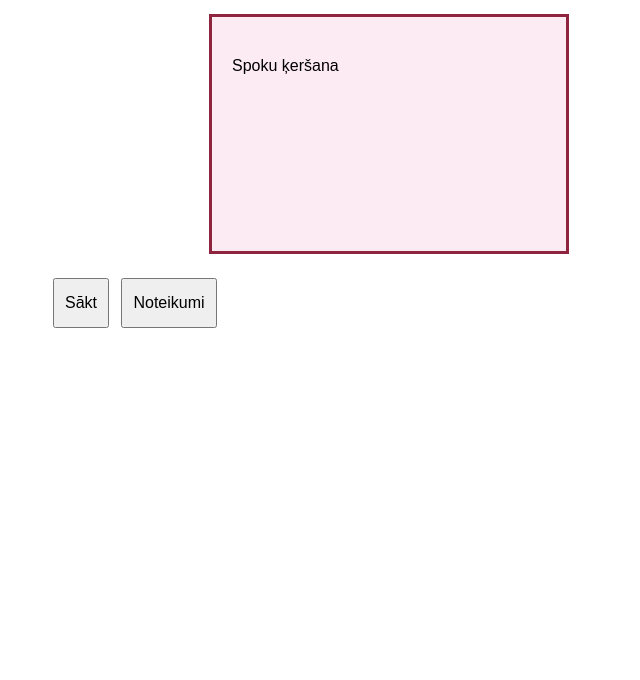
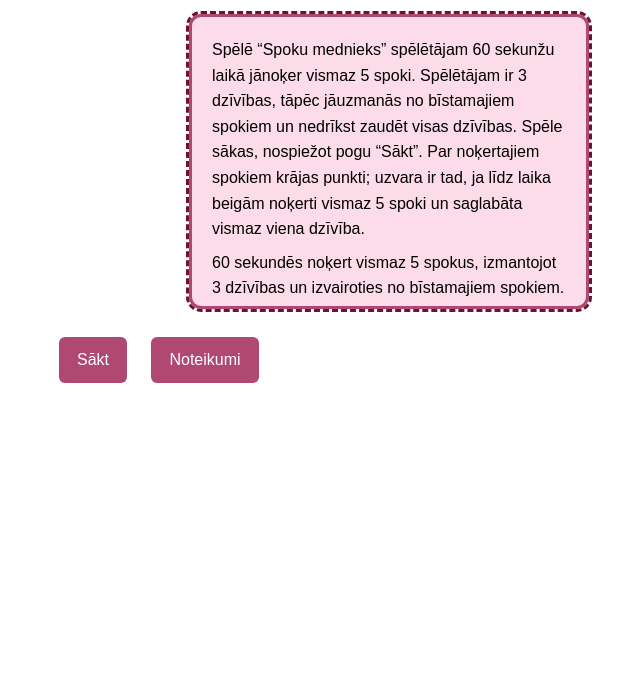
Before and after one commit to daryasmi48/Spele, a plain HTML site: page 2tema/22.html in a window 1280 px wide. Shown: the part 120-800 px from the top of the page, without its empty margins (251-891 px from the left). Drawn offline with Linux system fonts and the light colour scheme.

Commit message:
palielināju rāmi

```diff
--- a/2tema/22.html
+++ b/2tema/22.html
@@ -3,29 +3,51 @@
 <head>
 <meta charset="UTF-8">
 <meta name="viewport" content="width=device-width, initial-scale=1.0">
-<title>Spoku mednieks</title>
+<title>Spoku mednieks
+</title>
 <style>
+/* Pamata izkārtojums — šīs rindas nemaini */
 body { font-family: Arial, sans-serif; max-width: 680px; margin: 24px auto; padding: 16px; line-height: 1.6; }
-button, input { font: inherit; padding: 10px; margin: 4px; }
-button { cursor: pointer; }
+input { font: inherit; padding: 10px; margin: 4px; }
 img { max-width: 100%; height: auto; }
+.laukums p { margin: 0 0 8px 0; }
 [hidden] { display: none !important; }
+
+/* MAINI ŠEIT: spēles laukums un atstarpes */
+h1 {
+  color: #751b32; text-align: center;
+}
+
 .laukums {
-  width: 360px;
-  height: 240px;
-  padding: 20px;
+  width: 400px;
+  height: 295px;
+  padding:  20px;
   margin: 20px auto;
+  border: 3px solid #af4974;
+  border-radius: 12px;
+  outline: 3px dashed hsl(342, 73%, 25%);
+  background-color: #fcdce8;
+  box-sizing: border-box;
   max-width: 100%;
-  border: 3px solid #8f243e;
-  background-color: #fdebf3;
-  box-sizing: border-box;
+}
+
+button {
+  font: inherit;
+  padding: 10px 18px;
+  margin: 8px 10px;
+  background-color: #af4974;
+  color: #ffffff;
+  border: 0;
+  border-radius: 6px;
+  cursor: pointer;
 }
 </style>
 </head>
 <body>
 <h1>Spoku mednieks</h1>
 <div class="laukums">
-  <p>Spoku ķeršana</p>
+  <p>Spēlē “Spoku mednieks” spēlētājam 60 sekunžu laikā jānoķer vismaz 5 spoki. Spēlētājam ir 3 dzīvības, tāpēc jāuzmanās no bīstamajiem spokiem un nedrīkst zaudēt visas dzīvības. Spēle sākas, nospiežot pogu “Sākt”. Par noķertajiem spokiem krājas punkti; uzvara ir tad, ja līdz laika beigām noķerti vismaz 5 spoki un saglabāta vismaz viena dzīvība.</p>
+  <p> 60 sekundēs noķert vismaz 5 spokus, izmantojot 3 dzīvības un izvairoties no bīstamajiem spokiem.</p>
 </div>
 <button>Sākt</button>
 <button>Noteikumi</button>
```
Also changed, not shown: 2tema/21.html (+1 -1 lines).
